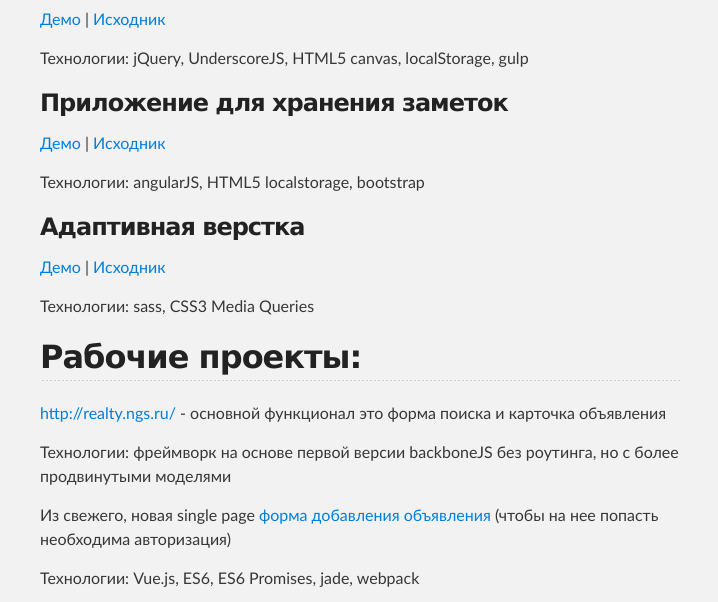
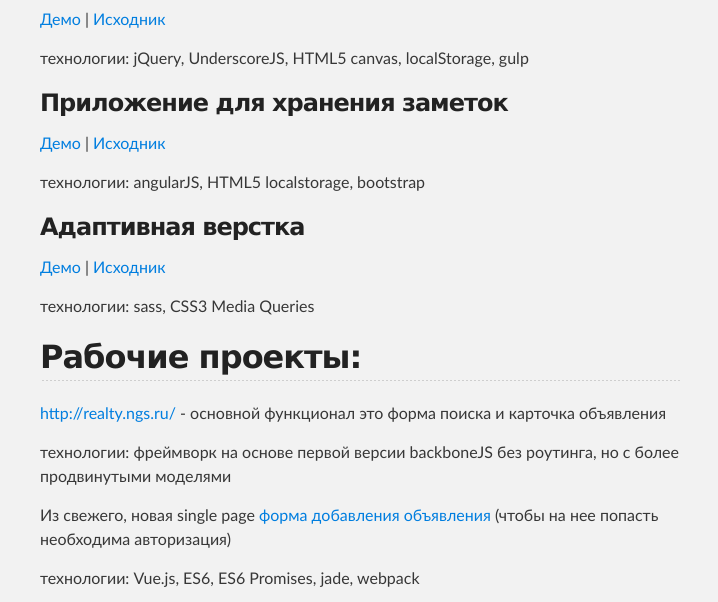
Before and after one commit to optimismous/links, a plain HTML site: page index.html in a window 1280 px wide. Shown: the part 331-933 px from the top of the page, 280-998 px from the left. Drawn offline with Linux system fonts and the light colour scheme.

```diff
--- a/index.html
+++ b/index.html
@@ -39,32 +39,32 @@
 
 <p><a href="http://san-stroy.ru/snake-game/">Демо</a> | <a href="https://github.com/optimismous/snake-game">Исходник</a></p>
 
-<p>Технологии: jQuery, UnderscoreJS, HTML5 canvas, localStorage, gulp</p>
+<p>технологии: jQuery, UnderscoreJS, HTML5 canvas, localStorage, gulp</p>
 
 <h3>
 <a id="Приложение-для-хранения-заметок" class="anchor" href="#%D0%9F%D1%80%D0%B8%D0%BB%D0%BE%D0%B6%D0%B5%D0%BD%D0%B8%D0%B5-%D0%B4%D0%BB%D1%8F-%D1%85%D1%80%D0%B0%D0%BD%D0%B5%D0%BD%D0%B8%D1%8F-%D0%B7%D0%B0%D0%BC%D0%B5%D1%82%D0%BE%D0%BA" aria-hidden="true"><span class="octicon octicon-link"></span></a>Приложение для хранения заметок</h3>
 
 <p><a href="http://san-stroy.ru/notes/">Демо</a> | <a href="https://github.com/optimismous/noteskeeper">Исходник</a></p>
 
-<p>Технологии: angularJS, HTML5 localstorage, bootstrap</p>
+<p>технологии: angularJS, HTML5 localstorage, bootstrap</p>
 
 <h3>
 <a id="Адаптивная-верстка" class="anchor" href="#%D0%90%D0%B4%D0%B0%D0%BF%D1%82%D0%B8%D0%B2%D0%BD%D0%B0%D1%8F-%D0%B2%D0%B5%D1%80%D1%81%D1%82%D0%BA%D0%B0" aria-hidden="true"><span class="octicon octicon-link"></span></a>Адаптивная верстка</h3>
 
 <p><a href="http://san-stroy.ru/demo/">Демо</a> | <a href="https://github.com/optimismous/adaptive-test">Исходник</a></p>
 
-<p>Технологии: sass, CSS3 Media Queries</p>
+<p>технологии: sass, CSS3 Media Queries</p>
 
 <h2>
 <a id="Рабочие-проекты" class="anchor" href="#%D0%A0%D0%B0%D0%B1%D0%BE%D1%87%D0%B8%D0%B5-%D0%BF%D1%80%D0%BE%D0%B5%D0%BA%D1%82%D1%8B" aria-hidden="true"><span class="octicon octicon-link"></span></a>Рабочие проекты:</h2>
 
 <p><a href="http://realty.ngs.ru/">http://realty.ngs.ru/</a> - основной функционал это форма поиска и карточка объявления</p>
 
-<p>Технологии: фреймворк на основе первой версии backboneJS без роутинга, но с более продвинутыми моделями</p>
+<p>технологии: фреймворк на основе первой версии backboneJS без роутинга, но с более продвинутыми моделями</p>
 
 <p>Из свежего, новая single page <a href="http://realty.ngs.ru/cp/add/flat/sell">форма добавления объявления</a> (чтобы на нее попасть необходима авторизация)</p>
 
-<p>Технологии: Vue.js, ES6, ES6 Promises, jade, webpack</p>
+<p>технологии: Vue.js, ES6, ES6 Promises, jade, webpack</p>
 
 <p><a href="http://turizm.ngs.ru/">http://turizm.ngs.ru/</a> - верстка, js (занимался год назад)</p>
 
--- a/params.json
+++ b/params.json
@@ -1 +1 @@
-{"name":"Links","tagline":"","body":"##Примеры работ\r\n\r\n###Игра змейка\r\n[Демо](http://san-stroy.ru/snake-game/) | [Исходник](https://github.com/optimismous/snake-game)\r\n\r\nТехнологии: jQuery, UnderscoreJS, HTML5 canvas, localStorage, gulp\r\n\r\n###Приложение для хранения заметок\r\n[Демо](http://san-stroy.ru/notes/) | [Исходник](https://github.com/optimismous/noteskeeper)\r\n\r\nТехнологии: angularJS, HTML5 localstorage, bootstrap\r\n\r\n###Адаптивная верстка\r\n[Демо](http://san-stroy.ru/demo/) | [Исходник](https://github.com/optimismous/adaptive-test)\r\n\r\nТехнологии: sass, CSS3 Media Queries\r\n\r\n##Рабочие проекты:\r\nhttp://realty.ngs.ru/ - основной функционал это форма поиска и карточка объявления\r\n\r\nТехнологии: фреймворк на основе первой версии backboneJS без роутинга, но с более продвинутыми моделями\r\n\r\nИз свежего, новая single page [форма добавления объявления](http://realty.ngs.ru/cp/add/flat/sell) (чтобы на нее попасть необходима авторизация)\r\n\r\nТехнологии: Vue.js, ES6, ES6 Promises, jade, webpack\r\n\r\nhttp://turizm.ngs.ru/ - верстка, js (занимался год назад)\r\n\r\n##Прочее\r\nhttp://san-stroy.ru/ - простенький сайт на bootstrap, MODx cms (контента нет, т.к. сайт был заброшен сразу после создания)\r\n","google":"","note":"Don't delete this file! It's used internally to help with page regeneration."}
+{"name":"Links","tagline":"","body":"##Примеры работ\r\n\r\n###Игра змейка\r\n[Демо](http://san-stroy.ru/snake-game/) | [Исходник](https://github.com/optimismous/snake-game)\r\n\r\nтехнологии: jQuery, UnderscoreJS, HTML5 canvas, localStorage, gulp\r\n\r\n###Приложение для хранения заметок\r\n[Демо](http://san-stroy.ru/notes/) | [Исходник](https://github.com/optimismous/noteskeeper)\r\n\r\nтехнологии: angularJS, HTML5 localstorage, bootstrap\r\n\r\n###Адаптивная верстка\r\n[Демо](http://san-stroy.ru/demo/) | [Исходник](https://github.com/optimismous/adaptive-test)\r\n\r\nтехнологии: sass, CSS3 Media Queries\r\n\r\n##Рабочие проекты:\r\nhttp://realty.ngs.ru/ - основной функционал это форма поиска и карточка объявления\r\n\r\nтехнологии: фреймворк на основе первой версии backboneJS без роутинга, но с более продвинутыми моделями\r\n\r\nИз свежего, новая single page [форма добавления объявления](http://realty.ngs.ru/cp/add/flat/sell) (чтобы на нее попасть необходима авторизация)\r\n\r\nтехнологии: Vue.js, ES6, ES6 Promises, jade, webpack\r\n\r\nhttp://turizm.ngs.ru/ - верстка, js (занимался год назад)\r\n\r\n##Прочее\r\nhttp://san-stroy.ru/ - простенький сайт на bootstrap, MODx cms (контента нет, т.к. сайт был заброшен сразу после создания)\r\n","google":"","note":"Don't delete this file! It's used internally to help with page regeneration."}
```
